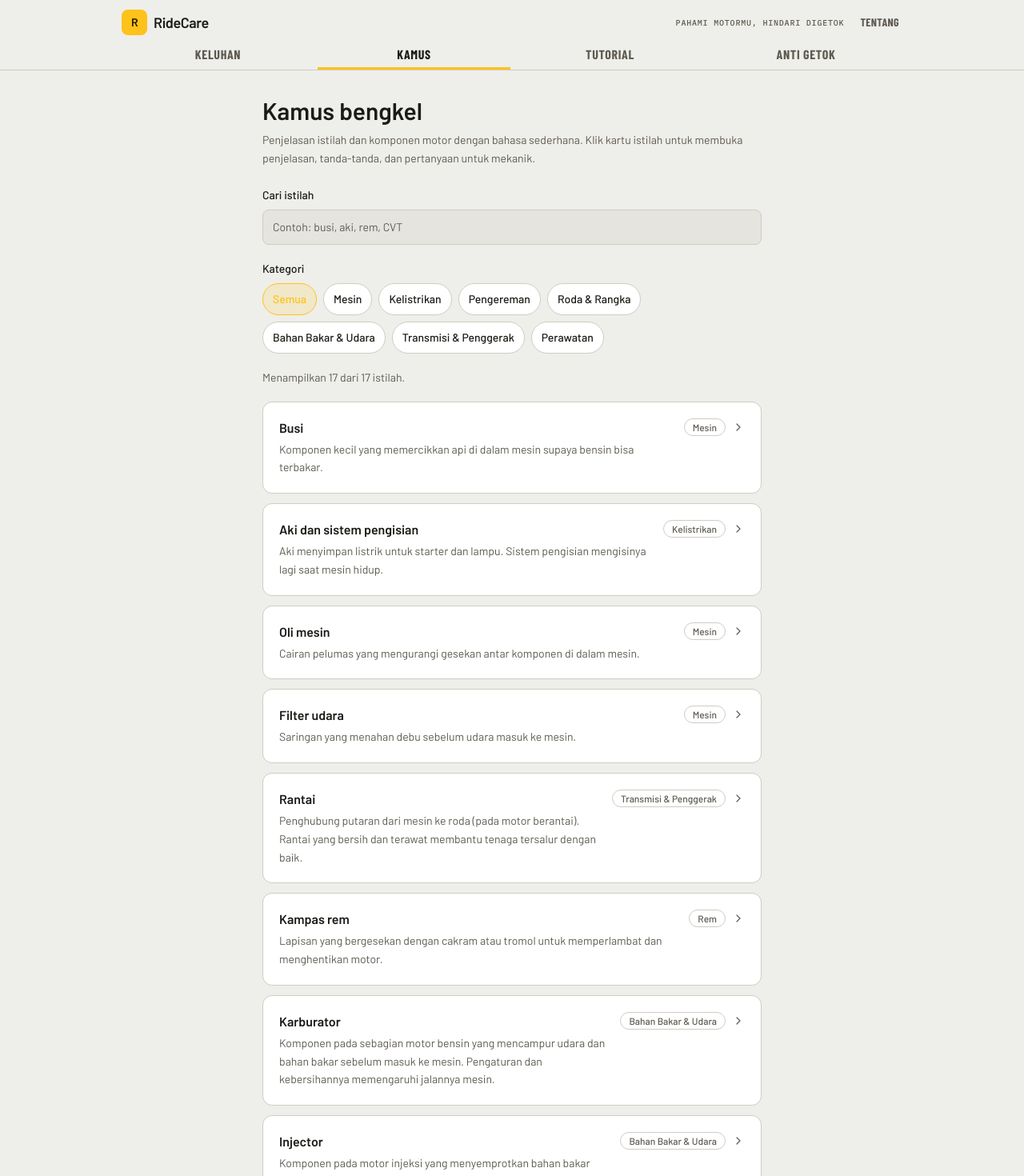
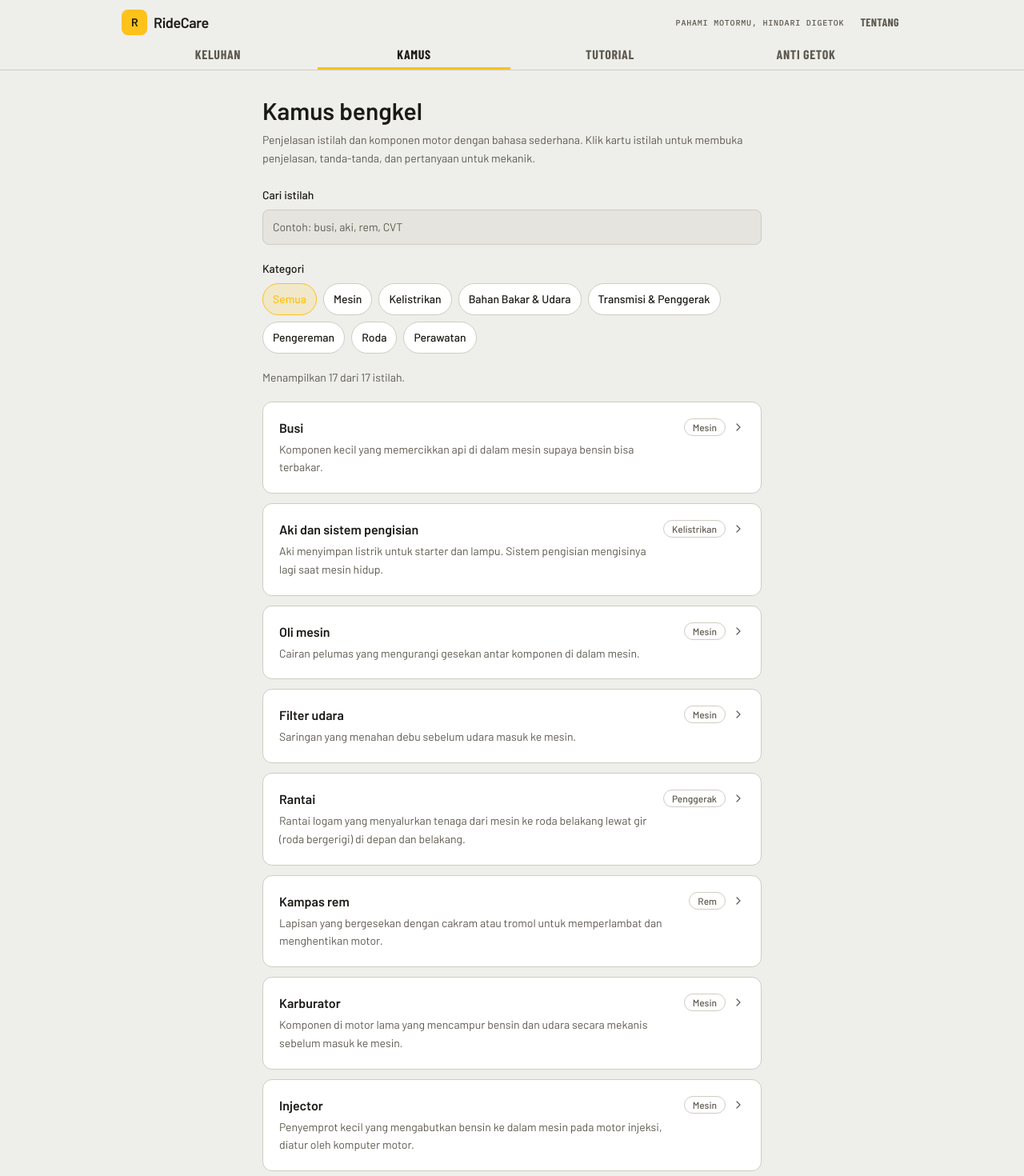
Before and after one commit to ahmadalfarisireal/RideCare, a Next.js app: page /kamus in a window 1280 px wide. Shown: the top 1470 px of the page at 80% size. Built offline with nearby package versions, Linux system fonts and the light colour scheme.

Commit message:
feat: kamus batch 1 (rantai, ban, knalpot, injector, karburator)

```diff
--- a/src/components/glossary/glossary-view.tsx
+++ b/src/components/glossary/glossary-view.tsx
@@ -2,24 +2,13 @@
 
 import { useEffect, useMemo, useState } from "react";
 
-import { glossaryTerms } from "@/data/glossary";
+import { getGlossaryCategories, glossaryTerms } from "@/data/glossary";
 import { filterGlossaryTerms } from "@/lib/glossary/search";
 import { GlossaryCard } from "@/components/glossary/glossary-card";
 import { Input } from "@/components/ui/input";
 import { GLOSSARY_CATEGORY_LABELS, type GlossaryCategory, type GlossaryTerm } from "@/types/glossary";
 
 type CategoryFilter = "semua" | GlossaryCategory;
-
-const CATEGORIES: CategoryFilter[] = [
-  "semua",
-  "mesin",
-  "kelistrikan",
-  "pengereman",
-  "roda_dan_rangka",
-  "bahan_bakar_dan_udara",
-  "transmisi_dan_penggerak",
-  "perawatan",
-];
 
 function categoryLabel(category: CategoryFilter): string {
   if (category === "semua") return "Semua";
@@ -33,6 +22,11 @@ export function GlossaryView() {
 
   const termsById = useMemo(
     () => new Map(glossaryTerms.map((term) => [term.id, term])),
+    [],
+  );
+
+  const categories = useMemo<CategoryFilter[]>(
+    () => ["semua", ...getGlossaryCategories()],
     [],
   );
 
@@ -81,7 +75,7 @@ export function GlossaryView() {
       <div className="space-y-2">
         <p className="text-sm font-medium text-foreground">Kategori</p>
         <div className="flex flex-wrap gap-2" role="group" aria-label="Filter kategori">
-          {CATEGORIES.map((item) => {
+          {categories.map((item) => {
             const selected = category === item;
             return (
               <button
--- a/src/data/glossary.ts
+++ b/src/data/glossary.ts
@@ -113,6 +113,25 @@ export const glossaryTerms: GlossaryTerm[] = [
       "Penghubung putaran dari mesin ke roda (pada motor berantai). Rantai yang bersih dan terawat membantu tenaga tersalur dengan baik.",
     category: "transmisi_dan_penggerak",
     related_components: ["Gir depan", "Gir belakang", "Pelumas rantai"],
+    categoryLabel: "Penggerak",
+    short: "Rantai logam yang menyalurkan tenaga dari mesin ke roda belakang lewat gir (roda bergerigi) di depan dan belakang.",
+    analogy: "Seperti rantai sepeda, hanya bekerja lebih keras. Kalau kering dan kendor, bunyinya berisik dan komponennya cepat aus.",
+    how: "Mesin memutar gir depan, rantai menarik gir belakang, lalu roda ikut berputar. Rantai butuh pelumas dan kekencangan yang pas. Terlalu kendor membuat motor menghentak, terlalu kencang membuat rantai dan gir cepat aus. Motor matik tidak memakainya, penggantinya adalah CVT.",
+    signs: [
+      "Bunyi gemerincing atau berderak dari sisi roda belakang",
+      "Rantai tampak kering, berkarat, atau kendor",
+      "Motor menghentak saat gas dibuka lalu ditutup",
+      "Gerigi gir tampak runcing atau tipis",
+    ],
+    ignored: "Rantai dan gir aus makin cepat, dan tenaga tersalur kurang halus. Dalam kasus terburuk rantai bisa lepas atau putus saat berkendara, dan itu berbahaya.",
+    diy: "hati",
+    diyWhy: "Kamu boleh melihat kondisi rantai dan memberinya pelumas sesuai buku manual. Menyetel kekencangan dan mengganti rantai atau gir sebaiknya di bengkel kalau belum terbiasa, dan lakukan saat motor mati dan dingin.",
+    ask: [
+      "Rantai dan gir diganti sepasang atau salah satu saja? Alasannya apa?",
+      "Kekencangan rantai saya sudah sesuai anjuran buku manual?",
+      "Apa tanda yang menunjukkan rantai saya memang sudah harus diganti?",
+    ],
+    related: ["cvt", "ban-dan-tekanan-angin"],
   },
   {
     id: "kampas-rem",
@@ -147,6 +166,25 @@ export const glossaryTerms: GlossaryTerm[] = [
       "Komponen pada sebagian motor bensin yang mencampur udara dan bahan bakar sebelum masuk ke mesin. Pengaturan dan kebersihannya memengaruhi jalannya mesin.",
     category: "bahan_bakar_dan_udara",
     related_components: ["Filter udara", "Selang bahan bakar", "Setelan langsam"],
+    categoryLabel: "Mesin",
+    short: "Komponen di motor lama yang mencampur bensin dan udara secara mekanis sebelum masuk ke mesin.",
+    analogy: "Seperti pencampur minuman manual. Takarannya diatur lewat setelan, tidak ada komputer yang menyesuaikannya otomatis.",
+    how: "Aliran udara yang masuk menyedot bensin lewat lubang-lubang kecil (jet) lalu mencampurnya. Lubang kecil itu mudah tersumbat kotoran, dan setelan campuran memengaruhi napas mesin.",
+    signs: [
+      "Susah hidup, terutama saat mesin dingin",
+      "Brebet atau tersendat saat digas",
+      "Mesin mati sendiri saat idle",
+      "Bensin merembes atau menetes dari area karburator, perlu ditangani segera",
+    ],
+    ignored: "Mesin tidak nyaman dan boros. Bensin yang merembes berisiko terbakar.",
+    diy: "bengkel",
+    diyWhy: "Karburator berhubungan langsung dengan bensin dan setelannya halus. Bongkar sendiri berisiko merusak setelan dan menimbulkan kebocoran.",
+    ask: [
+      "Karburator saya dibersihkan atau diganti? Apa buktinya kotor?",
+      "Setelan idle dan campuran sudah disesuaikan?",
+      "Ada tanda bensin merembes yang perlu diperbaiki sekalian?",
+    ],
+    related: ["injector", "filter-udara", "busi"],
   },
   {
     id: "injector",
@@ -155,6 +193,24 @@ export const glossaryTerms: GlossaryTerm[] = [
       "Komponen pada motor injeksi yang menyemprotkan bahan bakar dalam bentuk kabut halus. Semprotan yang tepat membantu pembakaran lebih baik.",
     category: "bahan_bakar_dan_udara",
     related_components: ["Pompa bahan bakar", "Sensor", "Throttle body"],
+    categoryLabel: "Mesin",
+    short: "Penyemprot kecil yang mengabutkan bensin ke dalam mesin pada motor injeksi, diatur oleh komputer motor.",
+    analogy: "Seperti semprotan parfum yang diatur otomatis. Jumlah dan waktunya dihitung komputer, bukan dituang sembarangan.",
+    how: "Pompa bensin mengalirkan bensin bertekanan ke injector. Komputer motor (ECU) membuka injector sesaat dengan lama berbeda sesuai tarikan gas dan data sensor. Kalau injector kotor atau tersumbat, kabut bensinnya tidak rata dan pembakaran jadi kurang baik.",
+    signs: [
+      "Brebet atau tersendat saat digas",
+      "Susah hidup atau putaran idle tidak stabil",
+      "Tarikan terasa berat dan bensin terasa lebih boros",
+    ],
+    ignored: "Mesin bekerja tidak efisien dan kondisinya bisa membebani komponen lain. Gejalanya mirip masalah busi atau filter udara, jadi penyebabnya perlu dipastikan.",
+    diy: "bengkel",
+    diyWhy: "Sistem bensin bertekanan dan mudah terbakar. Jangan dibongkar sendiri.",
+    ask: [
+      "Apa bukti bahwa injector yang bermasalah, bukan busi atau filter udara?",
+      "Injector sudah dites atau dibersihkan dulu, atau langsung diganti?",
+      "Kalau sudah ditangani dan belum membaik, langkah berikutnya apa?",
+    ],
+    related: ["filter-udara", "karburator", "busi"],
   },
   {
     id: "throttle-body",
@@ -214,14 +270,54 @@ export const glossaryTerms: GlossaryTerm[] = [
       "Saluran pembuangan gas hasil pembakaran dari mesin. Knalpot juga membantu meredam suara mesin.",
     category: "mesin",
     related_components: ["Leher knalpot", "Paking knalpot", "Ruang bakar"],
+    categoryLabel: "Mesin",
+    short: "Saluran buang yang mengalirkan gas sisa pembakaran keluar dan meredam suara mesin.",
+    analogy: "Seperti cerobong asap sekaligus peredam suara. Kalau tersumbat atau bocor, mesin terasa tercekik atau suaranya jadi kasar.",
+    how: "Gas panas hasil pembakaran keluar dari mesin lewat pipa knalpot menuju peredam, yang menurunkan bunyinya sebelum keluar. Di sebagian motor ada sensor atau komponen penyaring gas di jalur ini.",
+    signs: [
+      "Suara berubah jadi lebih keras atau pecah",
+      "Bau gas buang menyengat di sekitar kaki",
+      "Ada karat tembus atau lubang",
+      "Bunyi kerincing dari dalam knalpot",
+      "Asap pekat yang tidak biasa (misalnya putih tebal terus-menerus, kebiruan, atau hitam pekat), bisa jadi petunjuk masalah di mesin",
+    ],
+    ignored: "Tenaga turun, dan kebocoran gas buang tidak sehat dihirup. Asap yang tidak biasa bisa jadi petunjuk masalah yang lebih besar di mesin.",
+    diy: "hati",
+    diyWhy: "Kamu boleh melihat kondisi knalpot saat mesin sudah dingin. Jangan menyentuhnya saat mesin masih panas. Mengganti atau mengubah knalpot sebaiknya di bengkel, karena harus sesuai spesifikasi motor.",
+    ask: [
+      "Dari mana asal bunyi atau asapnya, knalpot atau mesin?",
+      "Kalau knalpot diganti, apakah sesuai spesifikasi motor saya?",
+      "Apakah ada komponen lain di jalur knalpot yang ikut perlu dicek?",
+    ],
+    related: ["busi", "oli-mesin"],
   },
   {
     id: "ban-dan-tekanan-angin",
     term: "Ban dan tekanan angin",
     definition:
       "Ban adalah bagian yang bersentuhan langsung dengan jalan. Tekanan angin yang sesuai anjuran pabrikan membantu motor stabil, nyaman, dan aman; lihat panduan pada stiker atau buku manual motor.",
-    category: "roda_dan_rangka",
+    category: "roda",
     related_components: ["Velg", "Pentil", "Suspensi"],
+    categoryLabel: "Roda",
+    short: "Satu-satunya bagian motor yang menyentuh jalan. Tekanan angin menentukan seberapa stabil dan aman motormu.",
+    analogy: "Seperti sepatu yang kamu pakai berjalan. Terlalu longgar atau terlalu keras sama-sama membuat langkah tidak nyaman, dan solnya cepat habis.",
+    how: "Ban menopang berat motor dan menyalurkan tenaga, pengereman, dan belokan ke aspal. Tekanan yang tepat membuat telapak ban menempel merata. Kurang angin membuat ban melar, tepinya cepat aus, dan motor terasa berat. Terlalu keras membuat bagian tengah cepat aus dan cengkeraman berkurang.",
+    signs: [
+      "Motor terasa berat atau oleng, terutama saat menikung",
+      "Setang bergetar",
+      "Telapak ban aus tidak merata",
+      "Tekanan turun lagi dalam waktu singkat setelah diisi",
+      "Ada retakan, benjolan, atau benda tajam menancap",
+    ],
+    ignored: "Ban lebih cepat aus, jarak berhenti lebih panjang, dan ban bisa bocor atau pecah mendadak.",
+    diy: "boleh",
+    diyWhy: "Mengecek tekanan dan melihat kondisi permukaan ban boleh dan dianjurkan, ikuti tutorial \"Mengecek tekanan ban\". Angka tekanan ada di stiker pada motor atau buku manual. Menambal, melepas, atau mengganti ban sebaiknya di bengkel.",
+    ask: [
+      "Ban saya masih layak dipakai? Boleh saya lihat tanda ausnya?",
+      "Tekanan yang turun terus itu bocor di pentil, pelek, atau ban?",
+      "Ban yang dipasang sesuai ukuran yang dianjurkan untuk motor saya?",
+    ],
+    related: ["kampas-rem"],
   },
   {
     id: "servis-rutin",
--- a/src/types/glossary.ts
+++ b/src/types/glossary.ts
@@ -2,6 +2,7 @@ export type GlossaryCategory =
   | "mesin"
   | "kelistrikan"
   | "pengereman"
+  | "roda"
   | "roda_dan_rangka"
   | "bahan_bakar_dan_udara"
   | "transmisi_dan_penggerak"
@@ -37,6 +38,7 @@ export const GLOSSARY_CATEGORY_LABELS: Record<GlossaryCategory, string> = {
   mesin: "Mesin",
   kelistrikan: "Kelistrikan",
   pengereman: "Pengereman",
+  roda: "Roda",
   roda_dan_rangka: "Roda & Rangka",
   bahan_bakar_dan_udara: "Bahan Bakar & Udara",
   transmisi_dan_penggerak: "Transmisi & Penggerak",
```
Also changed, not shown: 2 other files (tests, documents, lock files or other folders).
